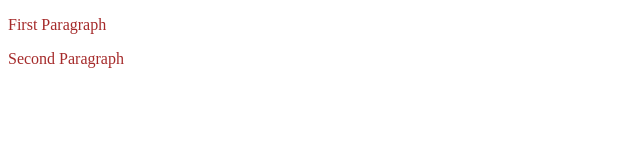
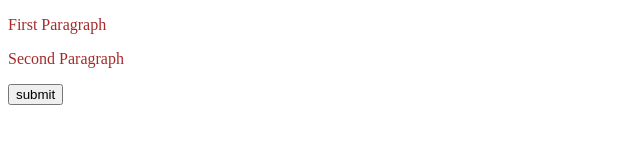
Before and after one commit to aiynawalia/localRepo, a plain HTML site: page index.html in a window 1280 px wide. Shown: the whole page, without its empty margins (0-640 px from the left). Drawn offline with Linux system fonts and the light colour scheme.

Commit message:
add new button submit

```diff
--- a/index.html
+++ b/index.html
@@ -9,5 +9,8 @@
 <body>
     <p>First Paragraph</p>
     <p>Second Paragraph</p>
+    <div>
+        <button>submit</button>
+    </div>
 </body>
 </html>
```
